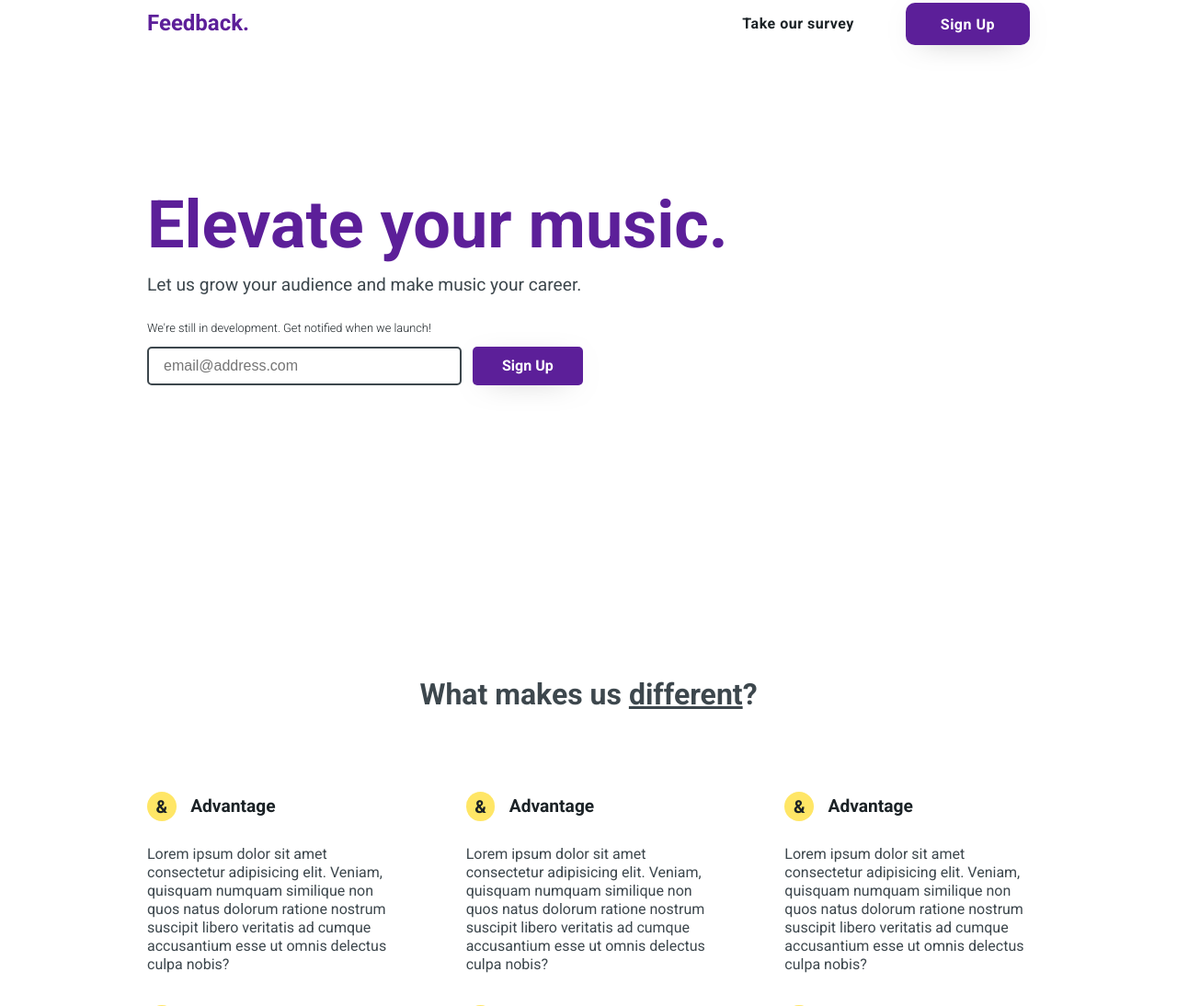
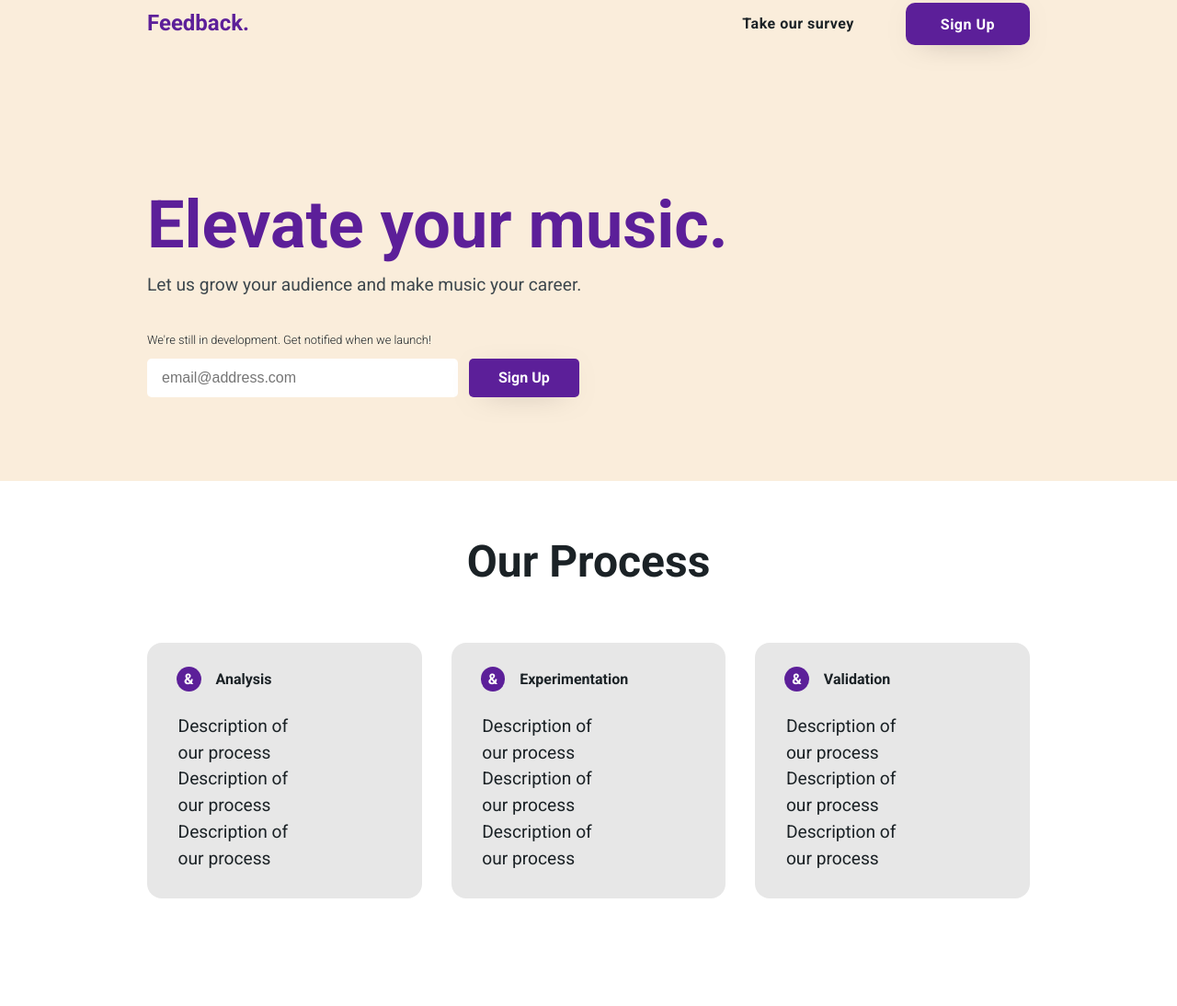
Before and after one commit to andfoster/andfoster.github.com, a plain HTML site: page index.html in a window 1280 px wide. Shown: the part 17-1111 px from the top of the page at 92% size. Drawn offline with Linux system fonts and the light colour scheme.

Commit message:
ammended about-us section and updated color variables

```diff
--- a/index.html
+++ b/index.html
@@ -8,6 +8,7 @@
     <link rel="stylesheet" href="style/index.css">
 </head>
 <body>
+    <div id="background-color">
         <div id="landing-parent">
             <div id="landing-wrapper">
                 <div id="nav-parent">
@@ -49,6 +50,24 @@
                 </div>
             </div>
         </div>
+    </div>
+    <div id="about-us-parent">
+        <h2>Our Process</h2>
+        <div id="process-wrapper">
+            <div class="process">
+                <h3>Analysis</h3>
+                <p>Description of our process Description of our process Description of our process</p>
+            </div>
+            <div class="process">
+                <h3>Experimentation</h3>
+                <p>Description of our process Description of our process Description of our process</p>
+            </div>
+            <div class="process">
+                <h3>Validation</h3>
+                <p>Description of our process Description of our process Description of our process</p>
+            </div>
+        </div>
+    </div>
     <div id="advantages-parent">
         <h2>What makes us <span>different</span>?</h2>
         <div id="advantages-wrapper">
--- a/style/index.scss
+++ b/style/index.scss
@@ -6,16 +6,27 @@ $yellow: #FFE666;
 
 $black: #1B2226;
 $gray: #3D474D;
-$ghost: #FFFDF7;
+$ghost: #faeddb;
 $white: #ffffff;
+
+$main: $purple;
 
 body {
     background: $white;
 }
 
+div#background-color {
+    width: 100%;
+    height: 540px;
+    background: $ghost;
+    margin: 0;
+    padding: 0;
+}
+
 div#landing-parent {
     width: clamp(480px, 75%, 2000px);
-    margin: 20px auto 0 auto;
+    margin: 0 auto;
+    padding-top: 20px;
 
     div#landing-wrapper {
 
@@ -28,7 +39,7 @@ div#landing-parent {
 
                 div#logo-parent {
                     p {
-                        color: $purple;
+                        color: $main;
                         font-size: 1.5em;
                         padding: 10px 0;
                         font-weight: bold;
@@ -56,7 +67,7 @@ div#landing-parent {
                         }
 
                         button {
-                            background: $purple;
+                            background: $main;
                             border: 0;
                             border-radius: 10px;
 
@@ -107,7 +118,7 @@ div#landing-parent {
             // }
 
             h1 {
-                color: $purple;
+                color: $main;
                 font-size: 4.5em;
                 font-family: 'Roboto', sans-serif;
                 font-weight: bold;
@@ -126,7 +137,7 @@ div#landing-parent {
         div#sign-up-parent {
 
             p#desc {
-                padding: 1em 0;
+                padding: 2em 0 1em 0;
                 color: $black;
                 font-size: .8em;
                 font-family: 'Roboto', sans-serif;
@@ -135,9 +146,9 @@ div#landing-parent {
 
             input {
                 border-radius: 5px;
-                border: 2px solid $gray;
+                border: 0;
                 width: 20em;
-                height: 36px;
+                height: 40px;
                 padding-left: 1em;
                 font-size: 1em;
             }
@@ -147,7 +158,7 @@ div#landing-parent {
                 border: none;
                 font-size: 1em;
                 border-radius: 5px;
-                background: $purple;
+                background: $main;
                 padding: 0 2em;
                 margin-left: .5em;
                 color: white;
@@ -170,13 +181,72 @@ div#landing-parent {
     }
 }
 
+div#about-us-parent {
+    width: clamp(480px, 75%, 2000px);
+    margin: 4em auto 0 auto;
+    font-family: 'Roboto', sans-serif;
+
+    h2 {
+        font-size: 3em;
+        color: $black;
+        font-weight: bold;
+        text-align: center;
+    }
+
+    p {
+        padding: 2em 0 0 0;
+        margin: 0 auto;
+        width: 50%;
+        font-size: 1.2em;
+        color: $black;
+        line-height: 1.5em;
+        text-align: center;
+    }
+
+    div#process-wrapper {
+        display: grid;
+        grid-template-columns: 1fr 1fr 1fr;
+        gap: 2em;
+        padding: 4em 0 0 0;
+
+        div.process {
+            background: rgb(231, 231, 231);
+            border-radius: 16px;
+
+            p {
+                text-align: left;
+                margin: 0;
+                padding: 1.5em 1.75em;
+            }
+        }
+
+        h3 {
+            padding: 2em 0 0 2em;
+            font-family: 'Roboto', sans-serif;
+            font-weight: bold;
+            font-size: 1em;
+            color: $black;
+
+            &::before {
+                content: '&';
+                color: white;
+                padding: .25em .5em;
+                margin-right: 1em;
+                border-radius: 1em;
+                font-weight: bold;
+                background: $main;
+            }
+        }
+    }
+}
+
 div#advantages-parent {
     width: clamp(480px, 75%, 2000px);
     margin: 20rem auto 0 auto;
 
     h2 {
         font-family: 'Roboto', sans-serif;
-        color: $gray;
+        color: $black;
         font-weight: bold;
         text-align: center;
         font-size: 2em;
```
Also changed, not shown: style/index.css, 1 other file. Lines whose indentation alone changed are shown as unchanged.
